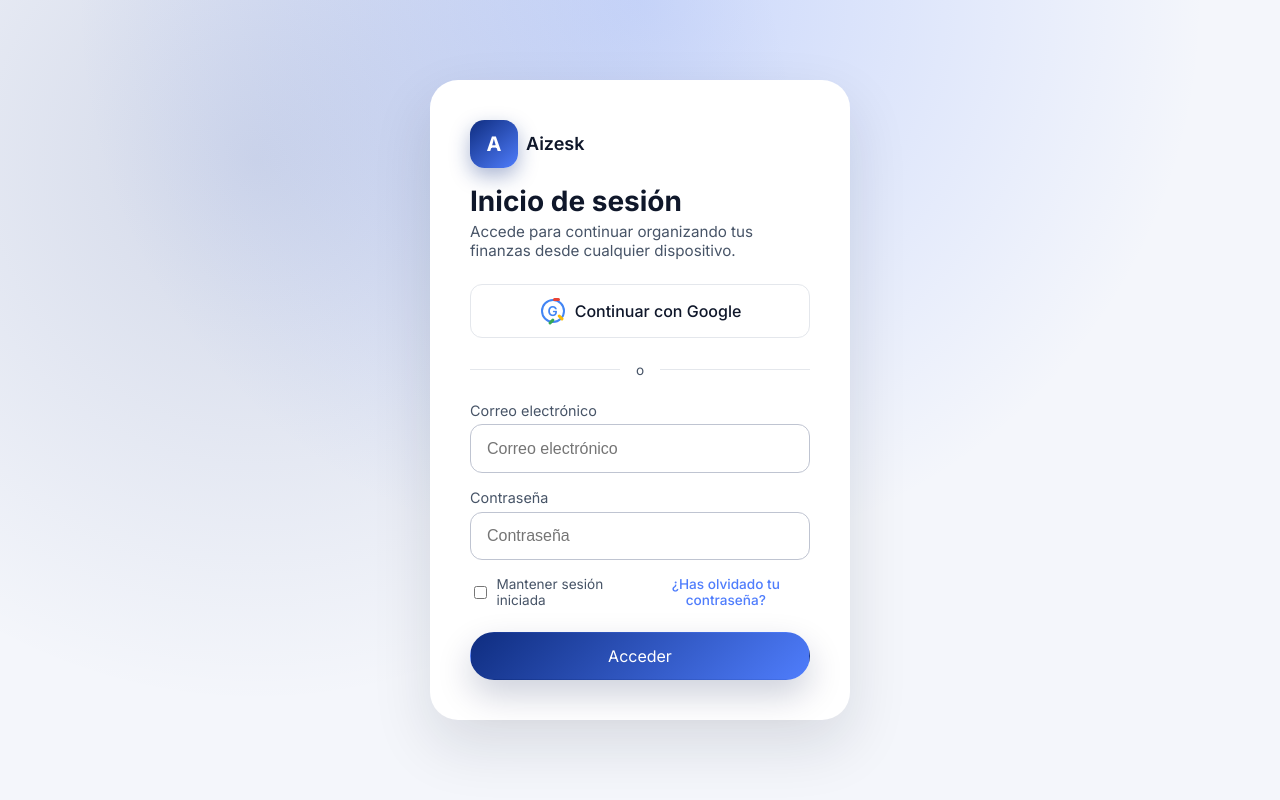
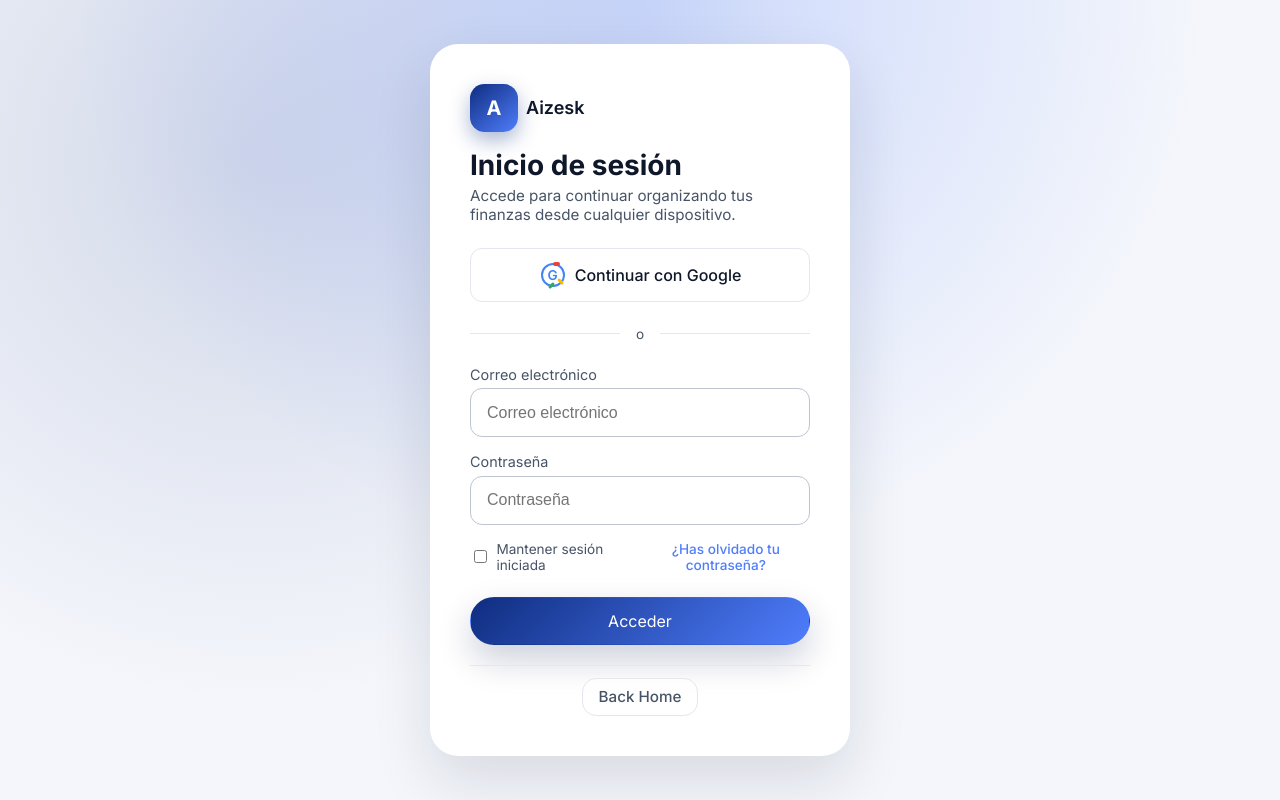
Before and after one commit to Aizesk/webapp, an Angular app: page /login in a window 1280 px wide. Built offline with nearby package versions, Linux system fonts and the light colour scheme.

Commit message:
Add back home button in login card

```diff
--- a/src/app/features/auth/login/components/login-card/login-card.component.css
+++ b/src/app/features/auth/login/components/login-card/login-card.component.css
@@ -23,6 +23,14 @@
   gap: 1rem;
 }
 
+.back-home-action {
+  margin-top: 1.25rem;
+  padding-top: 0.75rem;
+  border-top: 1px solid var(--border-subtle);
+  display: flex;
+  justify-content: center;
+}
+
 @media (max-width: 480px) {
   .login-card {
     padding: 1.75rem;
--- a/src/app/features/auth/login/components/login-card/login-card.component.html
+++ b/src/app/features/auth/login/components/login-card/login-card.component.html
@@ -26,4 +26,8 @@
     (submitCredentials)="onCredentialsSubmitted($event)"
     (forgotPassword)="onForgotPassword()"
   />
+
+  <div class="back-home-action">
+    <app-button variant="soft" size="sm" (click)="onBackHome()">Back Home</app-button>
+  </div>
 </article>
--- a/src/app/features/auth/login/components/login-card/login-card.component.ts
+++ b/src/app/features/auth/login/components/login-card/login-card.component.ts
@@ -5,6 +5,7 @@ import { LoginDividerComponent } from '../login-divider/login-divider.component'
 import { LoginFormComponent } from '../login-form/login-form.component';
 import { AuthProvider } from '../../../../../shared/models/auth-provider.model';
 import { LoginCredentials } from '../../../../../shared/models/login-credentials.model';
+import { ButtonComponent } from '../../../../../shared/components/button/button.component';
 
 @Component({
   selector: 'app-login-card',
@@ -13,7 +14,8 @@ import { LoginCredentials } from '../../../../../shared/models/login-credentials
     LoginHeaderComponent,
     SocialLoginButtonComponent,
     LoginDividerComponent,
-    LoginFormComponent
+    LoginFormComponent,
+    ButtonComponent
   ],
   templateUrl: './login-card.component.html',
   styleUrl: './login-card.component.css',
@@ -32,6 +34,7 @@ export class LoginCardComponent {
   @Output() providerSelected = new EventEmitter<AuthProvider>();
   @Output() credentialsSubmitted = new EventEmitter<LoginCredentials>();
   @Output() forgotPassword = new EventEmitter<void>();
+  @Output() backHome = new EventEmitter<void>();
 
   protected onProviderSelected(provider: AuthProvider): void {
     this.providerSelected.emit(provider);
@@ -44,4 +47,8 @@ export class LoginCardComponent {
   protected onForgotPassword(): void {
     this.forgotPassword.emit();
   }
+
+  protected onBackHome(): void {
+    this.backHome.emit();
+  }
 }
--- a/src/app/features/auth/login/login-page.component.html
+++ b/src/app/features/auth/login/login-page.component.html
@@ -9,5 +9,6 @@
     (providerSelected)="onProviderSelected($event)"
     (credentialsSubmitted)="onCredentialsSubmitted($event)"
     (forgotPassword)="onForgotPassword()"
+    (backHome)="onBackHome()"
   />
 </section>
--- a/src/app/features/auth/login/login-page.component.ts
+++ b/src/app/features/auth/login/login-page.component.ts
@@ -35,4 +35,8 @@ export class LoginPageComponent {
   protected onForgotPassword(): void {
     this.router.navigate(['/recovery-password']);
   }
+
+  protected onBackHome(): void {
+    this.router.navigate(['/']);
+  }
 }
--- a/src/app/shared/components/button/button.component.css
+++ b/src/app/shared/components/button/button.component.css
@@ -56,6 +56,18 @@
   background-color: rgba(255, 255, 255, 0.85);
 }
 
+.app-button--soft {
+  min-width: auto;
+  height: auto;
+  padding: 0.55rem 1rem;
+  border-radius: 14px;
+  border-color: var(--border-subtle);
+  background: rgba(255, 255, 255, 0.7);
+  color: var(--text-muted);
+  font-weight: 500;
+  box-shadow: none;
+}
+
 .app-button--block {
   width: 100%;
   display: flex;
@@ -66,6 +78,13 @@
   box-shadow: 0 20px 40px rgba(3, 21, 73, 0.18);
 }
 
+.app-button--soft:hover:not(:disabled) {
+  background: rgba(255, 255, 255, 0.92);
+  color: var(--text-primary);
+  transform: translateY(0);
+  box-shadow: 0 12px 26px rgba(15, 23, 42, 0.14);
+}
+
 .app-button:disabled {
   opacity: 0.6;
   cursor: not-allowed;
--- a/src/app/shared/components/button/button.component.ts
+++ b/src/app/shared/components/button/button.component.ts
@@ -1,13 +1,14 @@
 import { ChangeDetectionStrategy, Component, Input } from '@angular/core';
 import { NgClass } from '@angular/common';
 
-type ButtonVariant = 'primary' | 'ghost' | 'ghost-subtle';
+type ButtonVariant = 'primary' | 'ghost' | 'ghost-subtle' | 'soft';
 type ButtonSize = 'sm' | 'md' | 'lg';
 
 const VARIANT_CLASS_MAP: Record<ButtonVariant, string> = {
   primary: 'app-button--primary',
   ghost: 'app-button--ghost',
-  'ghost-subtle': 'app-button--ghost-subtle'
+  'ghost-subtle': 'app-button--ghost-subtle',
+  soft: 'app-button--soft'
 };
 
 const SIZE_CLASS_MAP: Record<ButtonSize, string> = {
```
